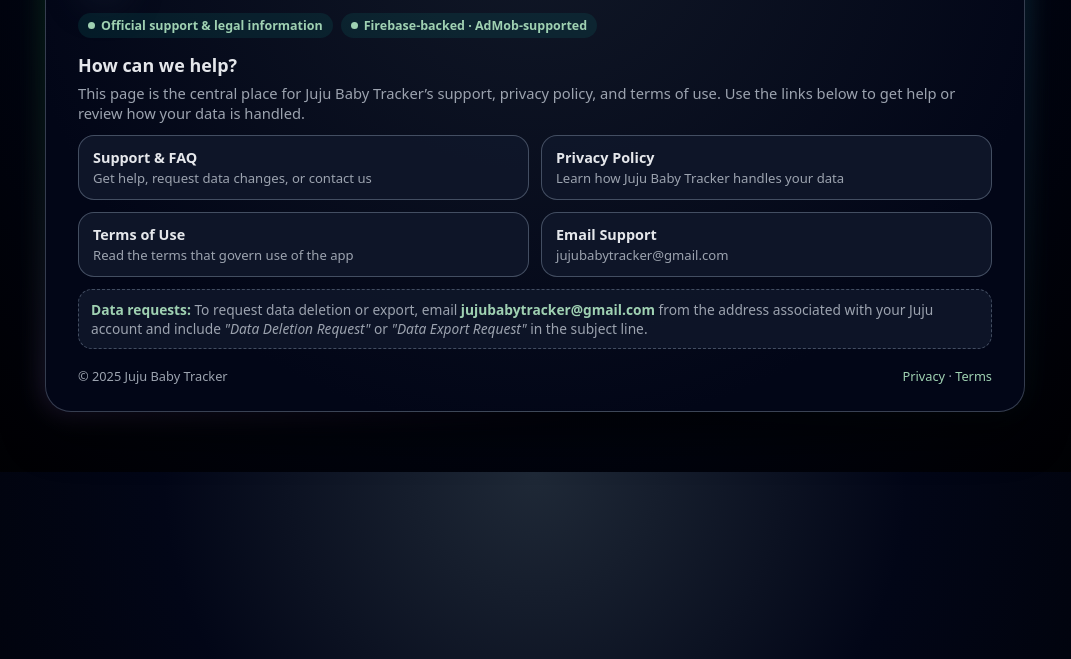
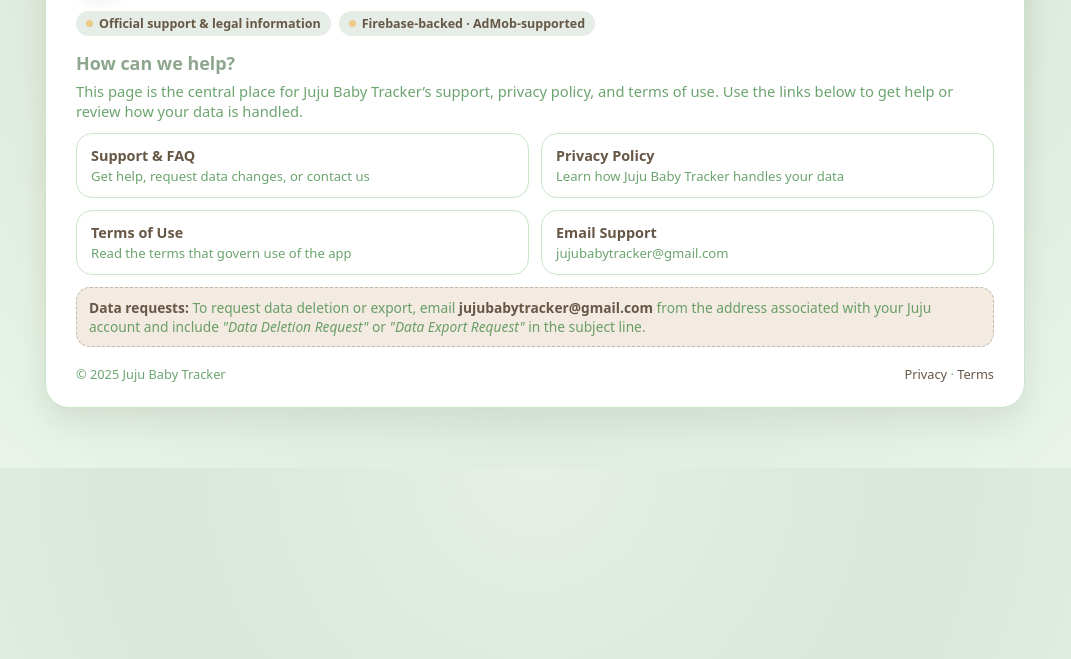
Before and after one commit to jphung617/juju-legal, a plain HTML site: page index.html in a window 1280 px wide. Shown: the part 141-800 px from the top of the page, without its empty margins (105-1176 px from the left). Drawn offline with Linux system fonts and the light colour scheme.

Commit message:
Update style.css

```diff
--- a/style.css
+++ b/style.css
@@ -1,19 +1,23 @@
-/* Juju Baby Tracker - Unified Legal/Support Styles (Dark Juju Theme) */
+/* Juju Baby Tracker - Unified Legal/Support Styles (Light Juju Theme) */
 
+/* ---------- COLOR TOKENS (from app theme) ---------- */
 :root {
-  --bg: #050816;
-  --bg-soft: #0b1020;
-  --card: #0f172a;
-  --accent: #86b39b; /* juju sage */
-  --accent-soft: rgba(134, 179, 155, 0.14);
-  --accent-strong: #9fd1b2;
-  --text-main: #e5e7eb;
-  --text-muted: #9ca3af;
-  --border-soft: rgba(148, 163, 184, 0.4);
-  --shadow-soft: 0 24px 40px rgba(0, 0, 0, 0.55);
+  --bg: #d9e6d9;              /* screen background (sage green) */
+  --card-bg: #ffffff;         /* card background */
+  --card-border: #c8e6c9;     /* pastel sage border */
+  --text-main: #1b5e20;       /* primary dark green text */
+  --text-muted: rgba(46, 125, 50, 0.7); /* medium green at 70% */
+  --accent: #675746;          /* brown/tan accent */
+  --accent-soft: #f3ebe1;     /* soft tan background */
+  --accent-gold: #eecb86;     /* golden highlight */
+  --accent-header: #8da68d;   /* sage headers */
+  --timer-bg: #9bb99b;        /* darker sage (for chips/labels) */
+
+  --shadow-soft: 0 18px 32px rgba(0, 0, 0, 0.06);
   --radius-xl: 20px;
 }
 
+/* ---------- GLOBAL RESET ---------- */
 *,
 *::before,
 *::after {
@@ -26,10 +30,11 @@
   font-family: system-ui, -apple-system, BlinkMacSystemFont, "SF Pro Text",
     "Segoe UI", sans-serif;
   background:
-    radial-gradient(circle at top, #1f2937 0, #020617 42%, #000000 100%),
-    var(--bg);
+    radial-gradient(circle at top, #e6f0e6 0, var(--bg) 45%, #edf7ed 100%);
   color: var(--text-main);
 }
+
+/* ---------- LAYOUT ---------- */
 
 .wrapper {
   max-width: 980px;
@@ -40,27 +45,29 @@
   position: relative;
 }
 
+/* subtle soft glow around the card */
 .shell::before {
   content: "";
   position: absolute;
   inset: -2px;
-  border-radius: 30px;
-  background: radial-gradient(circle at 0% 0%, #22c55e 0, transparent 55%),
-    radial-gradient(circle at 100% 0%, #38bdf8 0, transparent 55%),
-    radial-gradient(circle at 0% 100%, #a855f7 0, transparent 50%);
-  opacity: 0.28;
-  filter: blur(12px);
+  border-radius: 28px;
+  background:
+    radial-gradient(circle at 0% 0%, rgba(237, 203, 134, 0.35) 0, transparent 55%),
+    radial-gradient(circle at 100% 0%, rgba(141, 166, 141, 0.25) 0, transparent 55%),
+    radial-gradient(circle at 0% 100%, rgba(200, 230, 201, 0.4) 0, transparent 50%);
+  opacity: 0.8;
+  filter: blur(10px);
   z-index: 0;
 }
 
 .card {
   position: relative;
   z-index: 1;
-  border-radius: 26px;
-  background: radial-gradient(circle at top, #111827 0, #020617 75%);
-  border: 1px solid rgba(148, 163, 184, 0.35);
+  border-radius: 24px;
+  background: var(--card-bg);
+  border: 1px solid var(--card-border);
   box-shadow: var(--shadow-soft);
-  padding: 26px 18px 22px;
+  padding: 22px 18px 20px;
 }
 
 @media (min-width: 768px) {
@@ -69,11 +76,17 @@
   }
 
   .card {
-    padding: 30px 32px 26px;
+    padding: 28px 30px 24px;
   }
 }
 
-/* Header / logo */
+/* For inner content pages (support/privacy/terms) */
+.inner-page {
+  max-width: 860px;
+  margin: 0 auto;
+}
+
+/* ---------- HEADER / LOGO ---------- */
 
 .header {
   display: flex;
@@ -87,12 +100,13 @@
   height: 52px;
   border-radius: 999px;
   background:
-    radial-gradient(circle at 30% 20%, #ffffff 0, #e5f5eb 45%, #86b39b 100%);
+    radial-gradient(circle at 30% 20%, #ffffff 0, #f6fbf6 45%, #c8e6c9 85%);
   display: flex;
   align-items: center;
   justify-content: center;
-  box-shadow: 0 14px 30px rgba(15, 23, 42, 0.7);
-  font-size: 24px;
+  box-shadow: 0 10px 18px rgba(0, 0, 0, 0.08);
+  font-size: 26px;
+  color: var(--accent);
 }
 
 .logo-pill span {
@@ -103,6 +117,7 @@
 .title-block h1 {
   font-size: 1.5rem;
   margin: 0;
+  color: var(--accent);
 }
 
 .title-block p {
@@ -111,7 +126,22 @@
   color: var(--text-muted);
 }
 
-/* Badges */
+/* Inner page header */
+
+.inner-header {
+  display: flex;
+  align-items: center;
+  gap: 10px;
+  margin-bottom: 14px;
+}
+
+.inner-header-title {
+  font-size: 1.35rem;
+  margin: 0;
+  color: var(--accent);
+}
+
+/* ---------- BADGES / PILLS ---------- */
 
 .badge-row {
   display: flex;
@@ -126,8 +156,8 @@
   gap: 6px;
   padding: 4px 10px;
   border-radius: 999px;
-  background: rgba(15, 118, 110, 0.18);
-  color: var(--accent-strong);
+  background: rgba(155, 185, 155, 0.25); /* timer/sage tone */
+  color: var(--accent);
   font-size: 0.78rem;
   font-weight: 600;
 }
@@ -136,7 +166,7 @@
   width: 7px;
   height: 7px;
   border-radius: 999px;
-  background: var(--accent-strong);
+  background: var(--accent-gold);
 }
 
 .pill {
@@ -144,14 +174,14 @@
   align-items: center;
   padding: 3px 10px;
   border-radius: 999px;
-  background: var(--accent-soft);
-  color: var(--accent-strong);
+  background: rgba(141, 166, 141, 0.22);
+  color: var(--accent);
   font-size: 0.8rem;
   font-weight: 600;
   margin-left: 6px;
 }
 
-/* Breadcrumb */
+/* ---------- BREADCRUMB ---------- */
 
 .breadcrumb {
   font-size: 0.8rem;
@@ -160,7 +190,7 @@
 }
 
 .breadcrumb a {
-  color: var(--accent-strong);
+  color: var(--accent);
   text-decoration: none;
 }
 
@@ -168,7 +198,7 @@
   text-decoration: underline;
 }
 
-/* Landing page link grid */
+/* ---------- LANDING PAGE CONTENT ---------- */
 
 .section {
   margin-top: 6px;
@@ -177,6 +207,7 @@
 .section h2 {
   font-size: 1.12rem;
   margin-bottom: 6px;
+  color: var(--accent-header);
 }
 
 .section p {
@@ -185,6 +216,7 @@
   margin: 3px 0 10px;
 }
 
+/* Grid of tiles for index.html */
 .link-grid {
   display: grid;
   gap: 12px;
@@ -199,9 +231,9 @@
 
 .link-tile {
   border-radius: 16px;
-  border: 1px solid var(--border-soft);
+  border: 1px solid var(--card-border);
   padding: 12px 14px;
-  background: rgba(15, 23, 42, 0.94);
+  background: #ffffff;
   text-decoration: none;
   color: var(--text-main);
   display: flex;
@@ -217,6 +249,7 @@
 .link-tile span.label {
   font-size: 0.9rem;
   font-weight: 600;
+  color: var(--accent);
 }
 
 .link-tile span.desc {
@@ -226,63 +259,52 @@
 
 .link-tile:hover {
   transform: translateY(-1px);
-  box-shadow: 0 18px 30px rgba(15, 23, 42, 0.9);
-  border-color: var(--accent-strong);
-  background: #020617;
+  box-shadow: 0 16px 26px rgba(0, 0, 0, 0.08);
+  border-color: var(--accent-header);
+  background: #fdfbf7;
 }
 
-/* Support / callouts */
+/* ---------- SUPPORT BOX / CALLOUT ---------- */
 
 .support-box,
 .callout {
   margin-top: 12px;
   padding: 10px 12px;
   border-radius: 14px;
-  background: rgba(15, 23, 42, 0.9);
-  border: 1px dashed var(--border-soft);
+  background: var(--accent-soft);
+  border: 1px dashed rgba(103, 87, 70, 0.35);
   font-size: 0.86rem;
   color: var(--text-muted);
 }
 
 .support-box strong,
 .callout strong {
-  color: var(--accent-strong);
+  color: var(--accent);
 }
 
-/* Inner content pages */
-
-.inner-page {
-  max-width: 860px;
-  margin: 0 auto;
-}
-
-.inner-header {
-  display: flex;
-  align-items: center;
-  gap: 10px;
-  margin-bottom: 14px;
-}
-
-.inner-header-title {
-  font-size: 1.35rem;
-  margin: 0;
-}
+/* ---------- CONTENT TYPOGRAPHY (inner pages) ---------- */
 
 .content {
   margin-top: 6px;
   line-height: 1.58;
 }
 
+.content em {
+  color: var(--accent);
+}
+
 .content h2 {
   font-size: 1.12rem;
   margin-top: 18px;
   margin-bottom: 6px;
+  color: var(--accent-header);
 }
 
 .content h3 {
   font-size: 1rem;
   margin-top: 14px;
   margin-bottom: 4px;
+  color: var(--accent);
 }
 
 .content p {
@@ -302,7 +324,7 @@
   margin-bottom: 4px;
 }
 
-/* Footer */
+/* ---------- FOOTER ---------- */
 
 .footer {
   margin-top: 18px;
@@ -315,7 +337,7 @@
 }
 
 .footer a {
-  color: var(--accent-strong);
+  color: var(--accent);
   text-decoration: none;
 }
 
```
